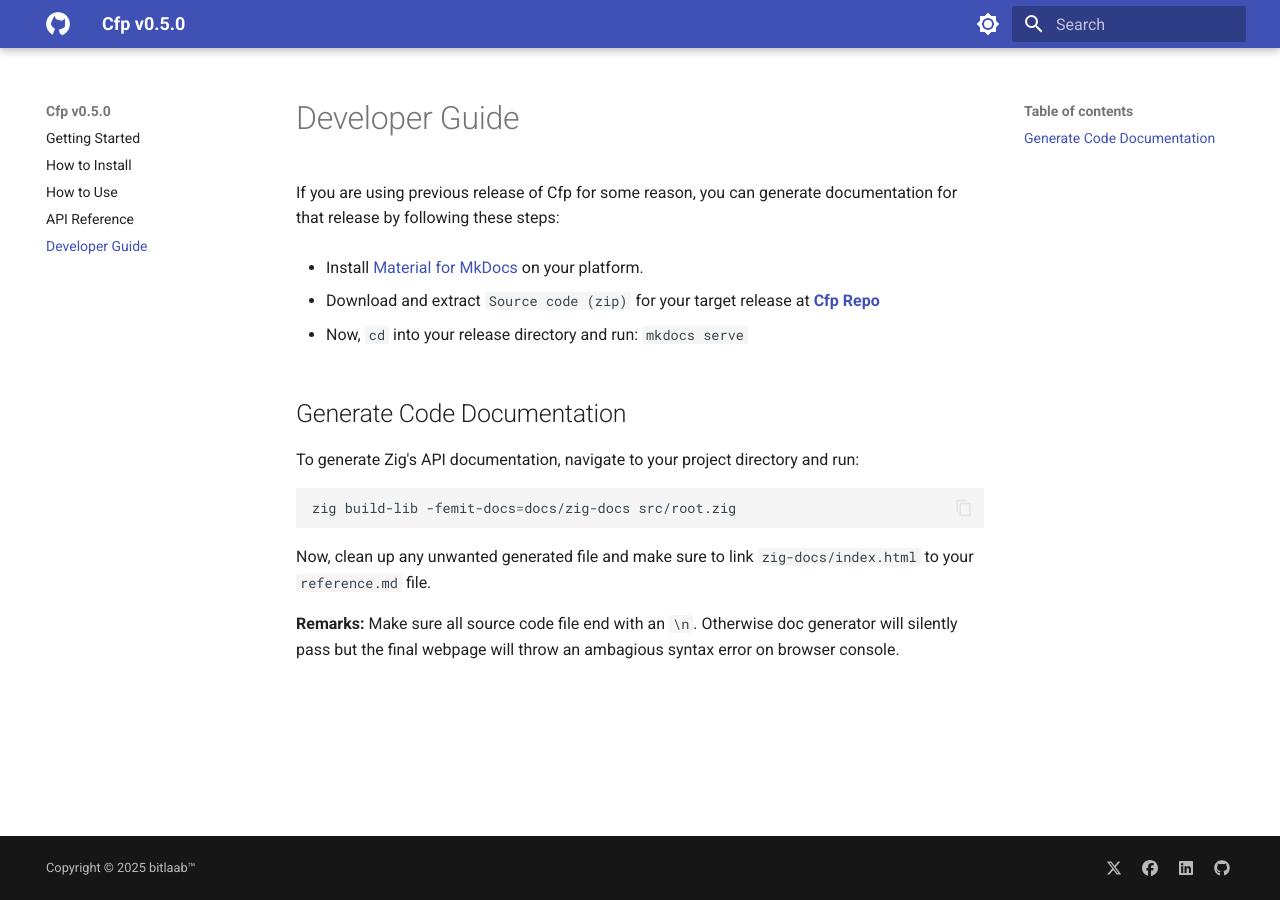
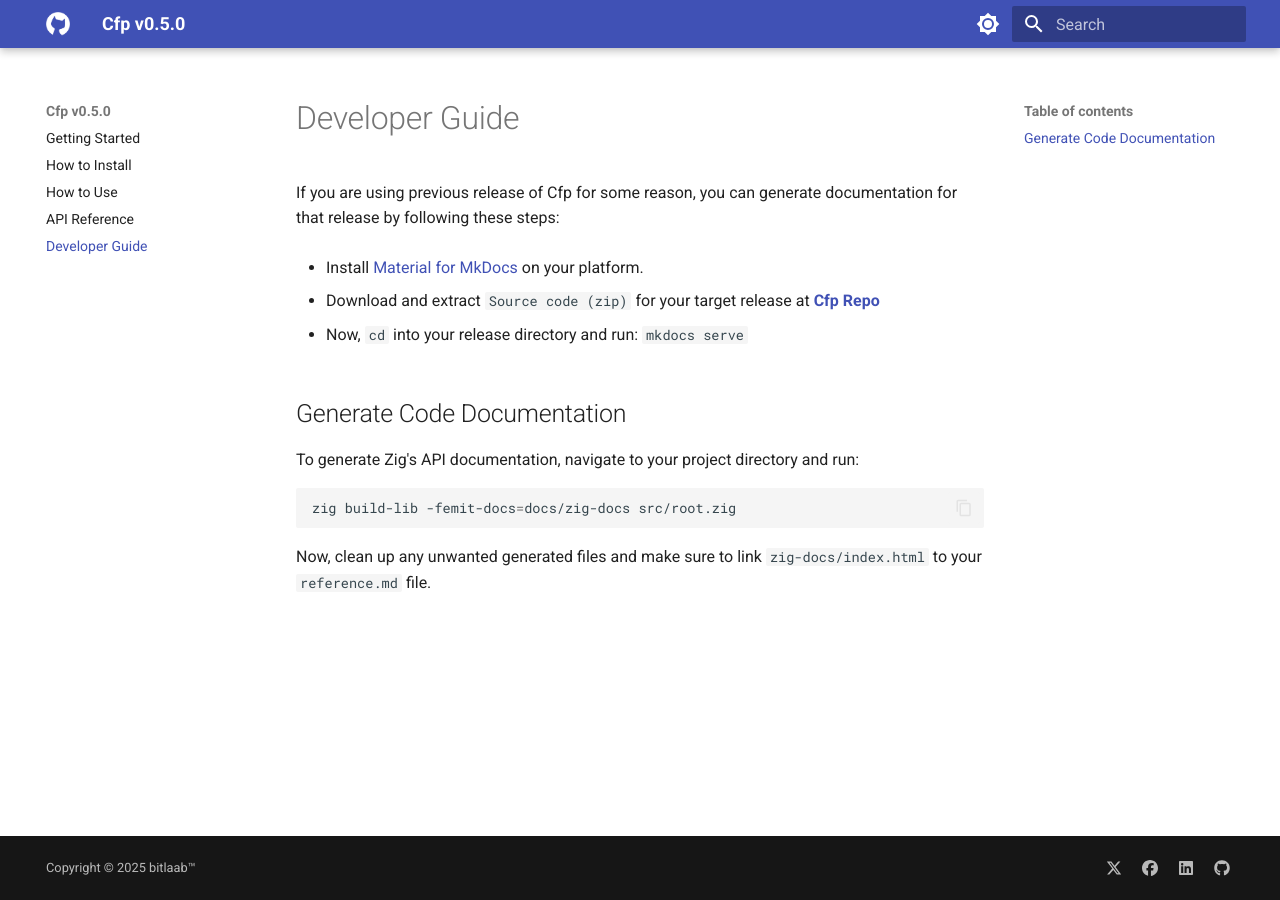
Before and after one commit to bitlaab-bolt/cfp, an MkDocs documentation site: the page built from docs/guide.md, in a window 1280 px wide. Built offline with MkDocs 1.6.1 and Material for MkDocs 9.7.7, drawn with Linux system fonts in a browser that asks for light colours.

Commit message:
Update guide.md

````diff
--- a/docs/guide.md
+++ b/docs/guide.md
@@ -16,6 +16,4 @@ To generate Zig's API documentation, navigate to your project directory and run:
 zig build-lib -femit-docs=docs/zig-docs src/root.zig
 ```
 
-Now, clean up any unwanted generated file and make sure to link `zig-docs/index.html` to your `reference.md` file.
-
-**Remarks:** Make sure all source code file end with an `\n`. Otherwise doc generator will silently pass but the final webpage will throw an ambagious syntax error on browser console.
+Now, clean up any unwanted generated files and make sure to link `zig-docs/index.html` to your `reference.md` file.
````
